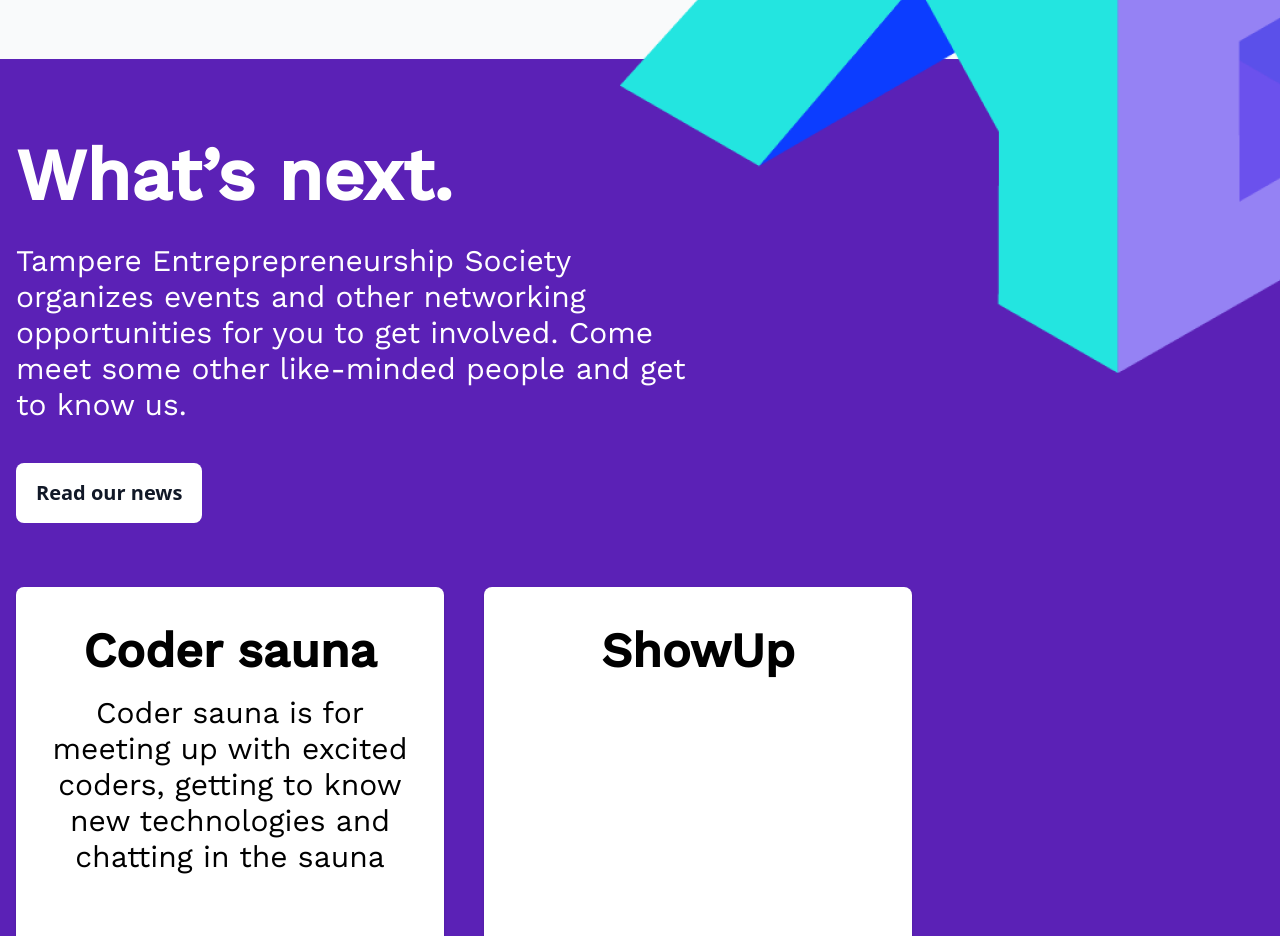
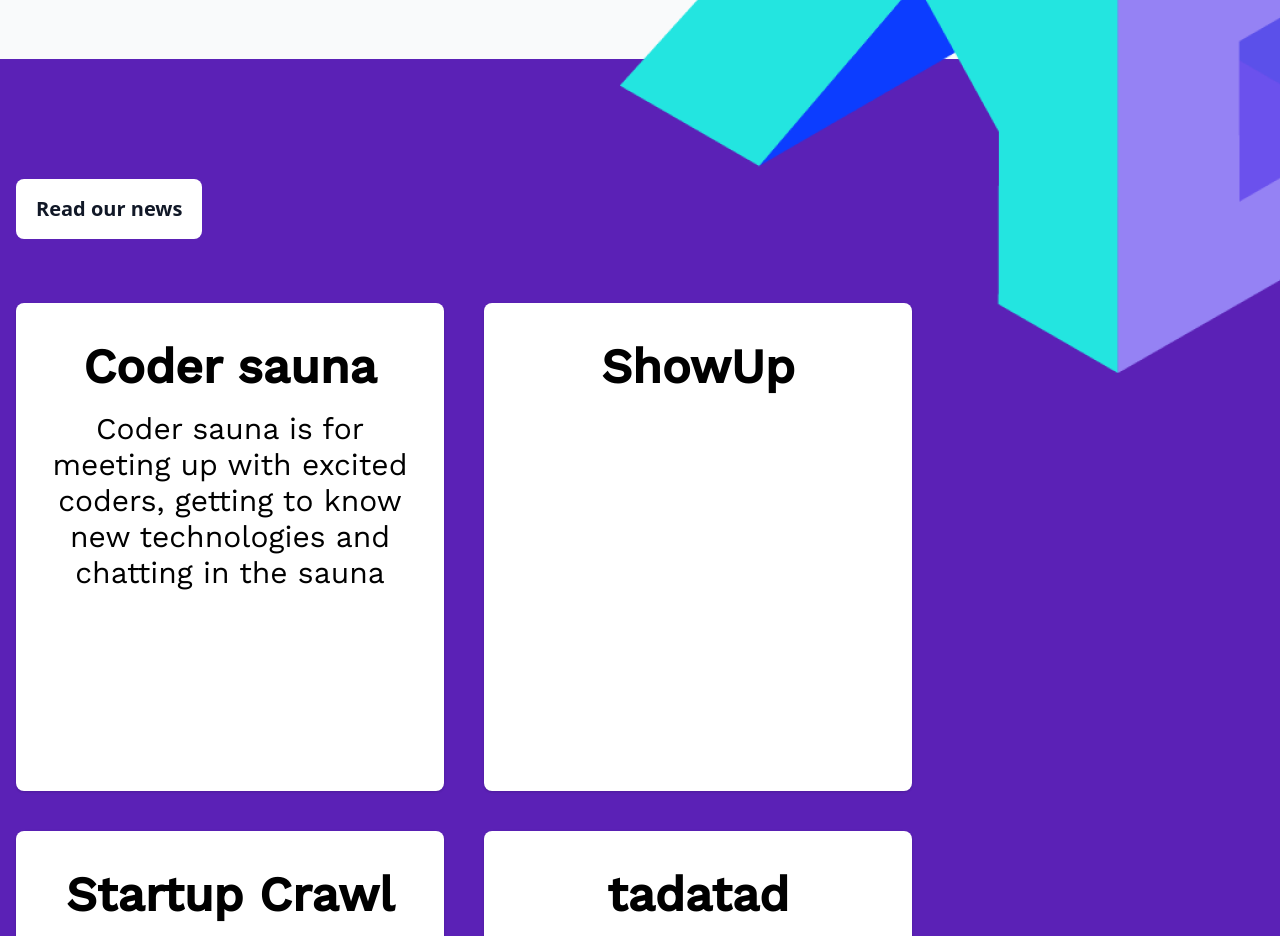
Before and after one commit to TampereES/website-2022, a Next.js app: page / in a window 1280 px wide. Shown: the part 920-1856 px from the top of the page. Built offline with nearby package versions, Linux system fonts and the light colour scheme; what @tailwindcss/typography would draw is missing.

Commit message:
removed duplicate code

```diff
--- a/src/content/pages/index.md
+++ b/src/content/pages/index.md
@@ -3,16 +3,11 @@
 header__description:
   TRE.ES is a student-run entrepreneurship society that encourages
   inspired people to take action.
-section1_title: What's next.
-section1_description: |-
+events_title: What's next.
+events_description: |-
   Tampere Entreprepreneurship Society organizes events and other networking opportunities for you to get involved. Come meet some other like minded people and get to know us.
 
   Here are some of our events that you can join.
-section1__title: What’s next.
-section1__description:
-  "<p>Tampere Entreprepreneurship Society organizes events and
-  other networking opportunities for you to get involved. Come meet some other like-minded
-  people and get to know us."
 meta__title: Home
 meta__description:
   Tre.es is a student-run entrepreneurship society that encourages
--- a/src/pages/index.js
+++ b/src/pages/index.js
@@ -31,11 +31,11 @@
       <div className="bg-purple-800 pt-14 md:pt-20 pb-28 md:pb-36">
         <div className="section">
           <div className="max-w-2xl text-white">
-            <h2 className="h1 mb-8">{content.section1__title}</h2>
+            <h2 className="h1 mb-8">{content.events__title}</h2>
             <div
               className="lead mb-10"
               dangerouslySetInnerHTML={{
-                __html: content.section1__description
+                __html: content.events__description
               }}
             />
             <Link href="/news">
@@ -55,11 +55,6 @@
                     <div className="py-20" />
                   </div>
                 })}
-                {/* <div className="bg-white rounded-lg shadow px-5 py-10">
-                  <h3 className="h3 mb-5">Coding sauna</h3>
-                  <p className="lead">Meet and grow with other developers</p>
-                  <div className="py-20" />
-                </div> */}
               </div>
             </div>
           </div>
```
